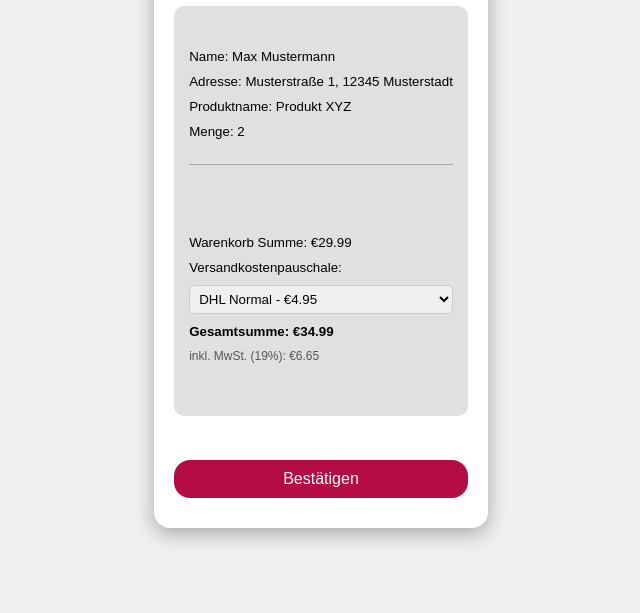
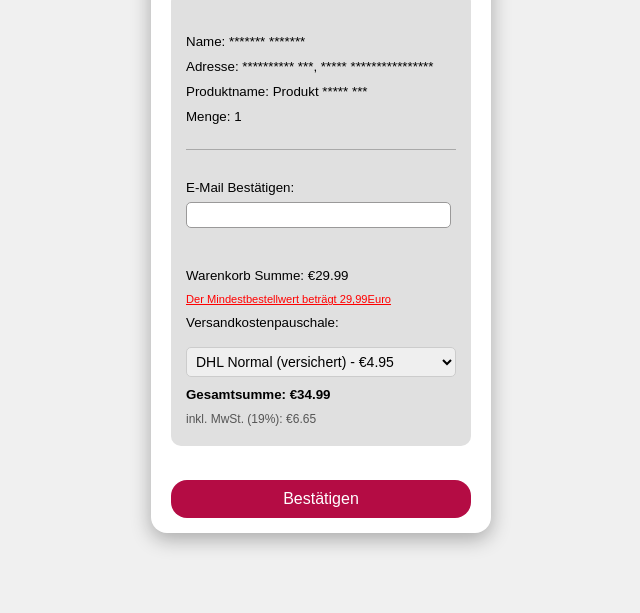
Before and after one commit to opulasiteslimited/ODL, a plain HTML site: page index.html/checkout2.html in a window 1280 px wide. Shown: the part 187-800 px from the top of the page, without its empty margins (319-959 px from the left). Drawn offline with Linux system fonts and the light colour scheme.

Commit message:
Add files via upload

```diff
--- a/index.html/checkout2.html
+++ b/index.html/checkout2.html
@@ -19,13 +19,13 @@
         .checkout-card {
             background-color: white;
             border-radius: 16px;
-            margin-top: 30px;
+            margin-top: 20px;
             box-shadow: 0 6px 20px rgba(0, 0, 0, 0.3);
             max-width: 300px;
             width: 90%;
             padding: 20px;
             text-align: center;
-            height: 560px;
+            height: 580px;
         }
 
         .checkout-card h1 {
@@ -37,7 +37,7 @@
             border-radius: 10px;
             padding: 15px;
             text-align: left;
-            height: 380px;
+            height: 425px;
             margin: 20px 0;
             display: flex;
             flex-direction: column;
@@ -87,7 +87,7 @@
             padding: 10px;
             width: 100%;
             border-radius: 16px;
-            margin-top: 24px;
+            margin-top: 14px;
             font-size: 16px;
             cursor: pointer;
         }
@@ -137,6 +137,31 @@
             0% { transform: rotate(0deg); }
             100% { transform: rotate(360deg); }
         }
+
+
+.form-group{
+    font-size: smaller;
+
+
+}
+
+input[type="text"], input[type="email"], select {
+    margin-top: 7px;
+            width: 255px;
+            padding: 4px;
+            border: 1.2px solid #9a9999;
+            border-radius: 5px;
+            font-size: 14px;
+        }
+
+
+
+
+.r{
+    font-size: smaller;
+    color: red;
+}
+
     </style>
 </head>
 <body>
@@ -146,11 +171,17 @@
             <div class="orderinfo" id="orderinfo">
                 <!-- Order information will be populated here -->
             </div>
+            <div class="form-group">
+                <label for="email">E-Mail Bestätigen: </label>
+
+                <input type="email" id="email" name="email" required>
+            </div>
             <div class="infos">
                 <p>Warenkorb Summe: <span id="cart-sum">€29.99</span></p>
+                <p class="r">  <u> Der Mindestbestellwert beträgt 29,99Euro  </u> </p>
                 <p>Versandkostenpauschale:</p>
                 <select id="shipping-method">
-                    <option value="5.00">DHL Normal - €4.95</option>
+                    <option value="5.00">DHL Normal (versichert) - €4.95</option>
                     <option value="10.00">DHL Express - €9.98</option>
                     <option value="20.00">Express (Tageszustellung) - €19.99</option>
                 </select>
@@ -183,10 +214,10 @@
 
             // Assuming these values come from checkout1.html
             const formData = {
-                name: "Max Mustermann",
-                address: "Musterstraße 1, 12345 Musterstadt",
-                productName: "Produkt XYZ",
-                quantity: 2
+                name: "******* *******",
+                address: "********** ***, ***** ****************",
+                productName: "Produkt ***** ***",
+                quantity: 1
             };
 
             function populateOrderInfo() {
```
